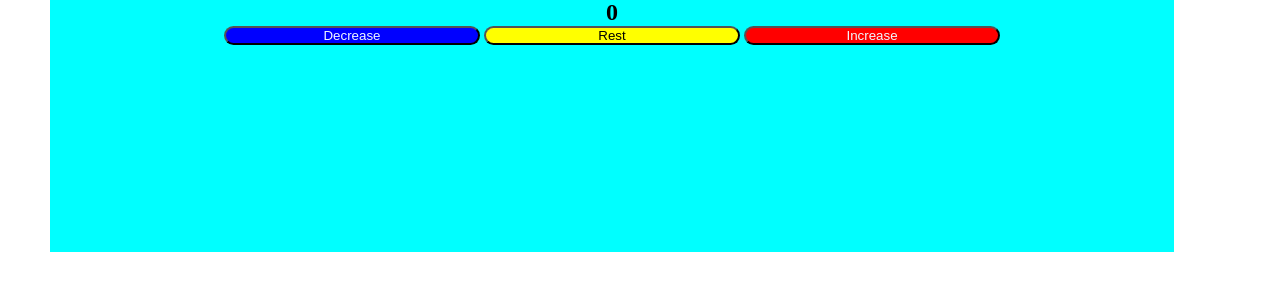
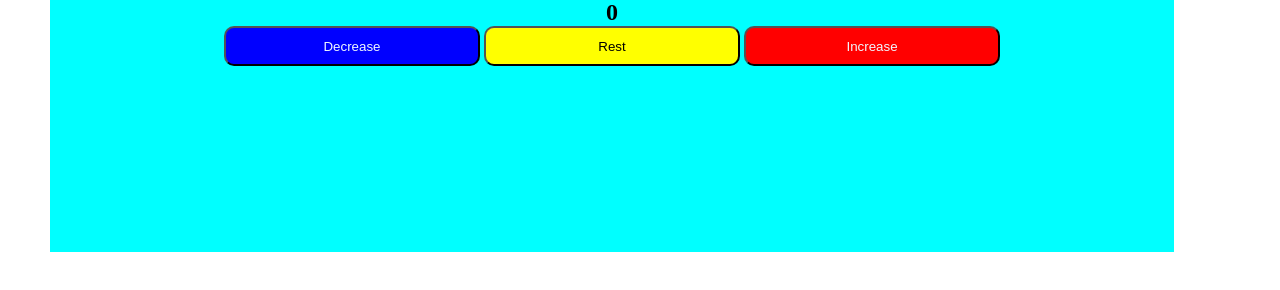
Before and after one commit to yalegama/Counter, a plain HTML site: page index.html in a window 1280 px wide. Shown: the part 298-588 px from the top of the page. Drawn offline with Linux system fonts and the light colour scheme.

Commit message:
second commit

```diff
--- a/style.css
+++ b/style.css
@@ -23,6 +23,7 @@
   color: aliceblue;
   border-radius: 10px;
   width: 25%;
+  height: 5vh;
   cursor: pointer;
 }
 
@@ -31,6 +32,7 @@
   color: black;
   border-radius: 10px;
   width: 25%;
+  height: 5vh;
   cursor: pointer;
 }
 .changeNumber3 {
@@ -38,5 +40,6 @@
   color: aliceblue;
   border-radius: 10px;
   width: 25%;
+  height: 5vh;
   cursor: pointer;
 }
```
Also changed, not shown: screeen.png (added), screen.png (added), screen1.png (added), 1 other file.
